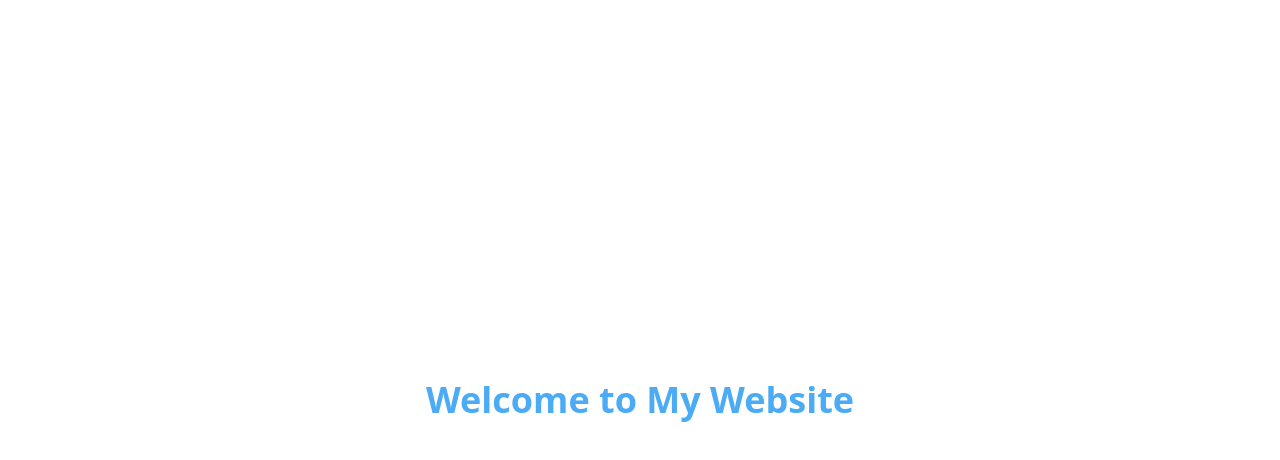
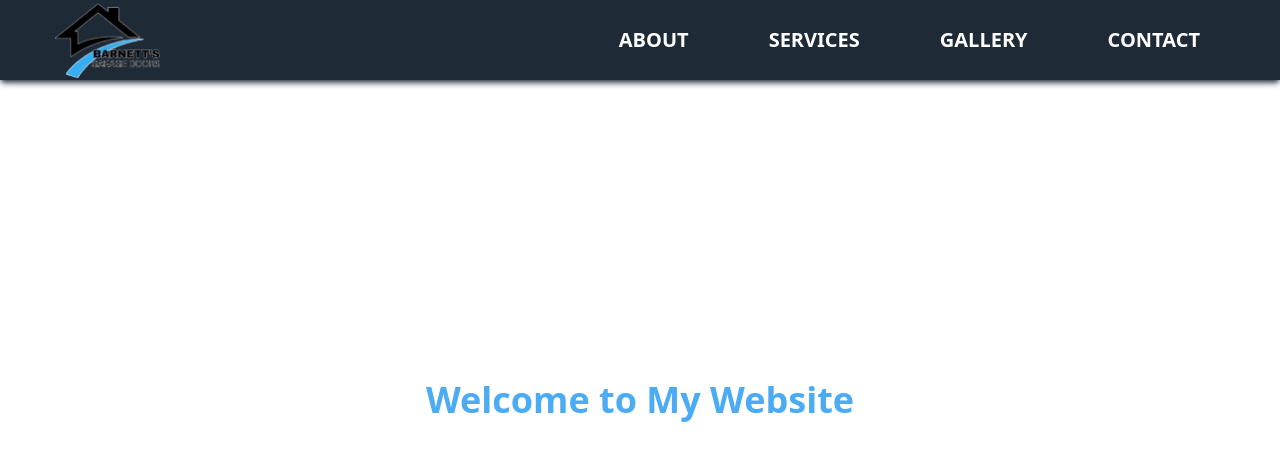
Before and after one commit to FrischSticks/barnettsGarageDoors, a Next.js app: page / in a window 1280 px wide. Shown: the top 460 px of the page. Built offline with nearby package versions, Linux system fonts and the light colour scheme.

Commit message:
Add Global Colors/Nav

```diff
--- a/app/globals.css
+++ b/app/globals.css
@@ -3,19 +3,22 @@
 @theme {
   /* Primary Colors */
   --color-primary: #4BABF5;
-  --color-primary-light: #60a5fa;
-  --color-primary-dark: #1e40af;
 
   /* Secondary Colors */
-  --color-secondary: #1F2A37;
   --color-secondary-light: #4B5563;
-  --color-secondary-dark: #111827;
+  --color-secondary-dark: #1F2A37;
 
-  /* Accent & Neutral */
+  /* Accent/Interaction */
   --color-accent: #6B7280;
+
+  /* Neutral */
   --color-neutral: #F3F4F6;
   --color-neutral-background: #F3F4F6;
   --color-neutral-offwhite: #FFFFFF;
+
+  /* Text Colors */
+  --color-text-primary: #111827;
+  --color-text-secondary: #374151;
 }
 
 @layer base {
--- a/app/layout.tsx
+++ b/app/layout.tsx
@@ -1,10 +1,14 @@
 import './globals.css';
 import { ReactNode } from 'react';
+import NavBar from '../components/NavBar';
 
 export default function RootLayout({ children }: { children: ReactNode }) {
   return (
     <html lang="en">
-      <body>{children}</body>
+      <body>
+        <NavBar />
+        {children}
+      </body>
     </html>
   );
 }
--- a/app/page.tsx
+++ b/app/page.tsx
@@ -1,3 +1,6 @@
+import Image from 'next/image';
+import barnettsGarageDoorsLogo from '../public/images/barnetts-garage-doors.png';
+
 export default function HomePage() {
   return (
     <main className="min-h-screen flex items-center justify-center bg-neutral-offwhite">
--- /dev/null
+++ b/components/NavBar.tsx
@@ -0,0 +1,157 @@
+"use client"
+
+import { useState, useRef, useEffect } from "react";
+import Image from "next/image";
+import Link from "next/link";
+import { AiOutlineMenu, AiOutlineClose } from "react-icons/ai";
+
+const navLinks = [
+  { name: "About", href: "/about", external: false },
+  { name: "Services", href: "/services", external: false },
+  { name: "Gallery", href: "/gallery", external: false },
+  { name: "Contact", href: "/contact", external: false },
+];
+
+const NavBar: React.FC = () => {
+  const [navOpen, setNavOpen] = useState(false);
+  const menuRef = useRef<HTMLDivElement>(null);
+
+  const toggleNav = () => setNavOpen((prev) => !prev);
+
+  // Close mobile menu on Escape key or clicking outside
+  useEffect(() => {
+    const handleClickOutside = (event: MouseEvent) => {
+      if (navOpen && menuRef.current && !menuRef.current.contains(event.target as Node)) {
+        setNavOpen(false);
+      }
+    };
+
+    const handleEscape = (event: KeyboardEvent) => {
+      if (navOpen && event.key === "Escape") {
+        setNavOpen(false);
+      }
+    };
+
+    document.addEventListener("mousedown", handleClickOutside);
+    document.addEventListener("keydown", handleEscape);
+
+    return () => {
+      document.removeEventListener("mousedown", handleClickOutside);
+      document.removeEventListener("keydown", handleEscape);
+    };
+  }, [navOpen]);
+
+  return (
+    <nav className="fixed top-0 left-0 w-full bg-secondary-dark text-white shadow-md shadow-secondary-dark/80 z-50">
+
+      {/* ===================== DESKTOP NAVBAR ===================== */}
+      <div className="hidden md:flex justify-between items-center w-full h-20 bg-secondary-dark">
+        {/* Logo */}
+        <div className="relative h-full w-54">
+          <Link href="/" className="h-full w-full block" aria-label="Barnett's Garage Doors Home">
+            <Image
+              src="/images/barnetts-garage-doors.png"
+              alt="Barnett's Garage Doors Logo"
+              fill
+              className="object-contain"
+              priority
+            />
+          </Link>
+        </div>
+
+        {/* Desktop Menu */}
+        <ul className="flex flex-row items-center gap-10 lg:gap-16 xl:gap-20 mr-10 lg:mr-16 xl:mr-20">
+          {navLinks.map((link) => (
+            <li
+              key={link.name}
+              className="text-lg lg:text-xl uppercase font-semibold hover:border-b-4 border-terminal hover:scale-105 transition-transform hover:text-primary"
+            >
+              {link.external ? (
+                <a href={link.href} target="_blank" rel="noopener noreferrer" className="font-semibold">
+                  {link.name}
+                </a>
+              ) : (
+                <Link href={link.href} className="font-semibold">{link.name}</Link>
+              )}
+            </li>
+          ))}
+        </ul>
+      </div>
+
+      {/* ===================== MOBILE NAVBAR ===================== */}
+      <div className="flex md:hidden justify-between items-center w-full h-16 sm:h-18 bg-secondary-dark">
+        {/* Logo flush left */}
+        <div className="relative h-full w-43 sm:w-49">
+          <Link href="/" className="h-full w-full block" aria-label="Barnett's Garage Doors Home">
+            <Image
+              src="/images/barnetts-garage-doors.png"
+              alt="Barnett's Garage Doors Logo"
+              fill
+              className="object-contain"
+              priority
+            />
+          </Link>
+        </div>
+
+        {/* Hamburger/X toggle */}
+        <button
+          className="cursor-pointer pr-4 z-50 relative flex items-center justify-center"
+          onClick={toggleNav}
+          aria-label={navOpen ? "Close Menu" : "Open Menu"}
+        >
+          {navOpen ? (
+            <AiOutlineClose size={26} className="text-primary" />
+          ) : (
+            <AiOutlineMenu size={26} className="text-white" />
+          )}
+        </button>
+      </div>
+
+      {/* ===================== MOBILE MENU OVERLAY ===================== */}
+      {navOpen && (
+        <div className="fixed top-0 left-0 w-full h-screen bg-black/90 z-40 md:hidden flex">
+          <div
+            ref={menuRef}
+            className="w-[70%] h-screen bg-secondary-dark p-10 transform translate-x-0 transition-transform duration-300"
+          >
+            <ul className="mt-16 flex flex-col items-center text-xl text-white gap-5">
+              {navLinks.map((link) => (
+                <li key={link.name} className="uppercase">
+                  {link.external ? (
+                    <a
+                      href={link.href}
+                      target="_blank"
+                      rel="noopener noreferrer"
+                      className="font-semibold"
+                      onClick={toggleNav}
+                    >
+                      {link.name}
+                    </a>
+                  ) : (
+                    <Link href={link.href} className="font-semibold" onClick={toggleNav}>
+                      {link.name}
+                    </Link>
+                  )}
+                </li>
+              ))}
+
+              {/* Optional Mobile Logo at bottom */}
+              <div className="mt-10 relative h-16 w-36">
+                <Link href="/" onClick={toggleNav} className="h-full w-full block" aria-label="Barnett's Garage Doors Home">
+                  <Image
+                    src="/images/barnetts-garage-doors.png"
+                    alt="Barnett's Garage Doors Logo"
+                    fill
+                    className="object-contain rounded-xl"
+                  />
+                </Link>
+              </div>
+            </ul>
+          </div>
+        </div>
+      )}
+    </nav>
+  );
+};
+
+export default NavBar;
--- a/package.json
+++ b/package.json
@@ -13,7 +13,8 @@
     "next": "^16.1.1",
     "postcss": "^8.5.6",
     "react": "^19.2.3",
-    "react-dom": "^19.2.3"
+    "react-dom": "^19.2.3",
+    "react-icons": "^5.5.0"
   },
   "devDependencies": {
     "@types/node": "^24.5.1",
```
Also changed, not shown: public/images/barnetts-garage-doors.png (added), 1 other file (tests, documents, lock files or other folders).
